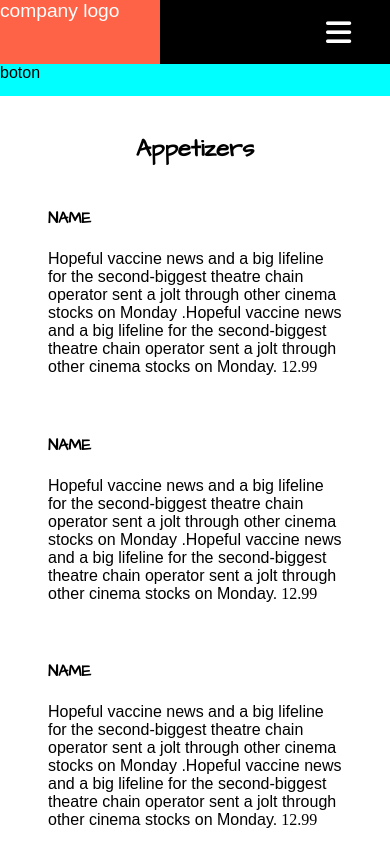
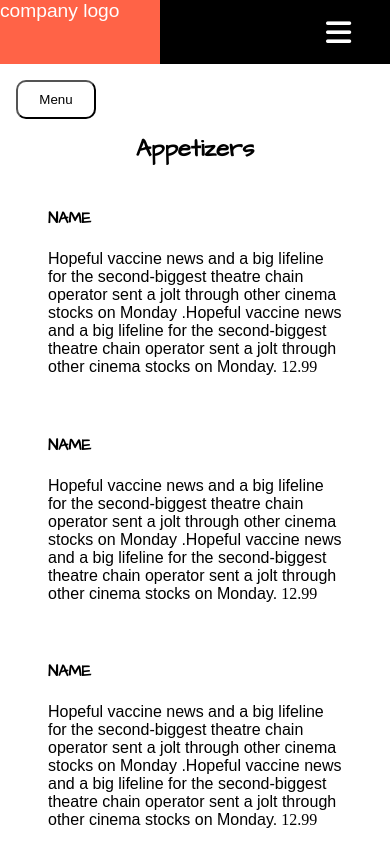
Before and after one commit to monguis/restaurantSite, a React (Create React App) app in the folder client/: page /menu in a window 390 px wide. Shown: the top 844 px of the page. Built offline with nearby package versions, Linux system fonts and the light colour scheme; a web font is replaced by a local one.

Commit message:
restyled mobileMenuButton

```diff
--- a/client/src/pages/MenuPage/MenuPage.css
+++ b/client/src/pages/MenuPage/MenuPage.css
@@ -34,7 +34,6 @@
 #sectionMenuDisplay {
     padding: 3rem;
     width: 70%;
-
 }
 
 #mobileMenuButton {
@@ -70,15 +69,27 @@
 }
 
 @media screen and (max-width: 960px) {
-    #mobileMenuButton {
+    #mobileMenuButtonWrapper {
         z-index: 20;
         display: block;
-        position: fixed;
-        top: 4rem;
+        position: sticky;
+        top: 0;
         left: 0;
-        width: 100%;
-        height: 2rem;
-        background: cyan;
+        height: 0;
+        transition: 0.5s opacity ease;
+    }
+    .mobileMenuButton {
+        position: relative;
+        width:5rem;
+        top: 1rem;
+        left: 1rem;
+        margin: 0;
+        padding: 10px;
+        border-radius: 10px;
+        background: transparent;
+    }
+    .mobileMenuButton span {
+        opacity: 0;
     }
     #sectionSidebarWrapper {
         z-index: 10;
--- a/client/src/pages/MenuPage/index.js
+++ b/client/src/pages/MenuPage/index.js
@@ -1,10 +1,9 @@
-import React, { useState, useEffect } from "react";
+import React, { useEffect, useState } from "react";
 import menu from "./menuToRender";
 import "./MenuPage.css"
 
 const MenuPage = () => {
 
-    const [menuIndex, setMenuIndex] = useState(0);
     const [mobileMenuState, setMobileMenuState] = useState(false)
 
     const handleMenuButtonClick = () => {
@@ -13,17 +12,19 @@ const MenuPage = () => {
 
     const handleSidebarButtonClick = (newIndex) => {
         setMobileMenuState(false)
-        setMenuIndex(newIndex)
-        document.getElementById(`${menu[newIndex].title}tag`).scrollIntoView({behavior:"smooth"});
+        document.getElementById(`${menu[newIndex].title}tag`).scrollIntoView({ behavior: "smooth" });
     }
 
 
 
 
-    return (
-
+    return (<>
+        <div id="mobileMenuButtonWrapper">
+            <button className="mobileMenuButton" onClick={handleMenuButtonClick}>
+                <span style={mobileMenuState ? { opacity: 1, display: "inline" } : { opacity: 0, display: "none" }}> <i class="fas fa-chevron-left"></i></span> Menu
+            </button>
+        </div>
         <div id="menuContainer">
-            <div id="mobileMenuButton" onClick={handleMenuButtonClick}>boton</div>
             <div id='sectionSidebarWrapper' className={`${mobileMenuState ? "active" : ""}`}>
                 <div id="sectionSidebar">
                     <h1 style={{ textAlign: "center" }}>Menu</h1>
@@ -60,6 +61,7 @@ const MenuPage = () => {
             </div>
 
         </div>
+    </>
     )
 
 }
```
